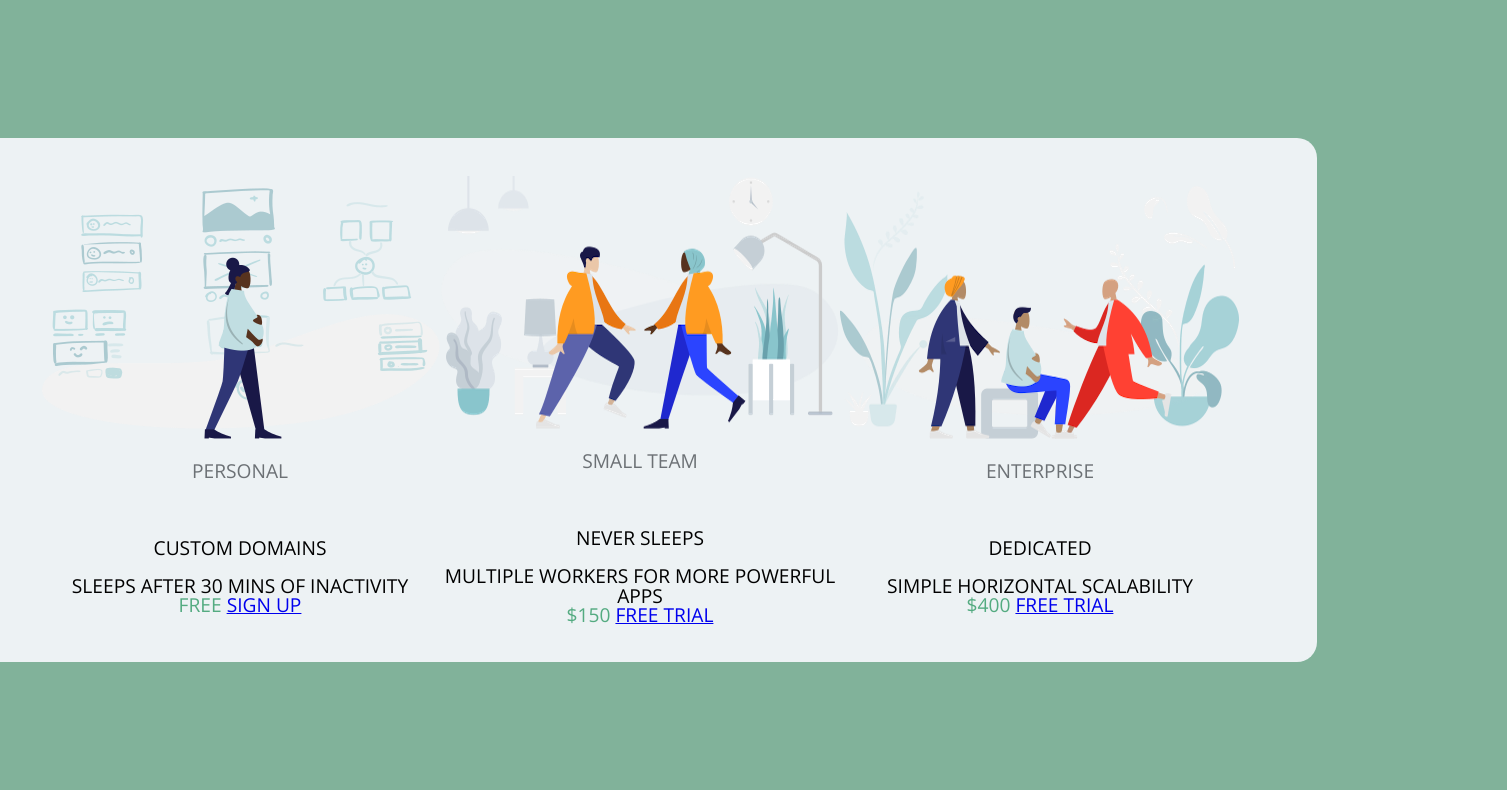
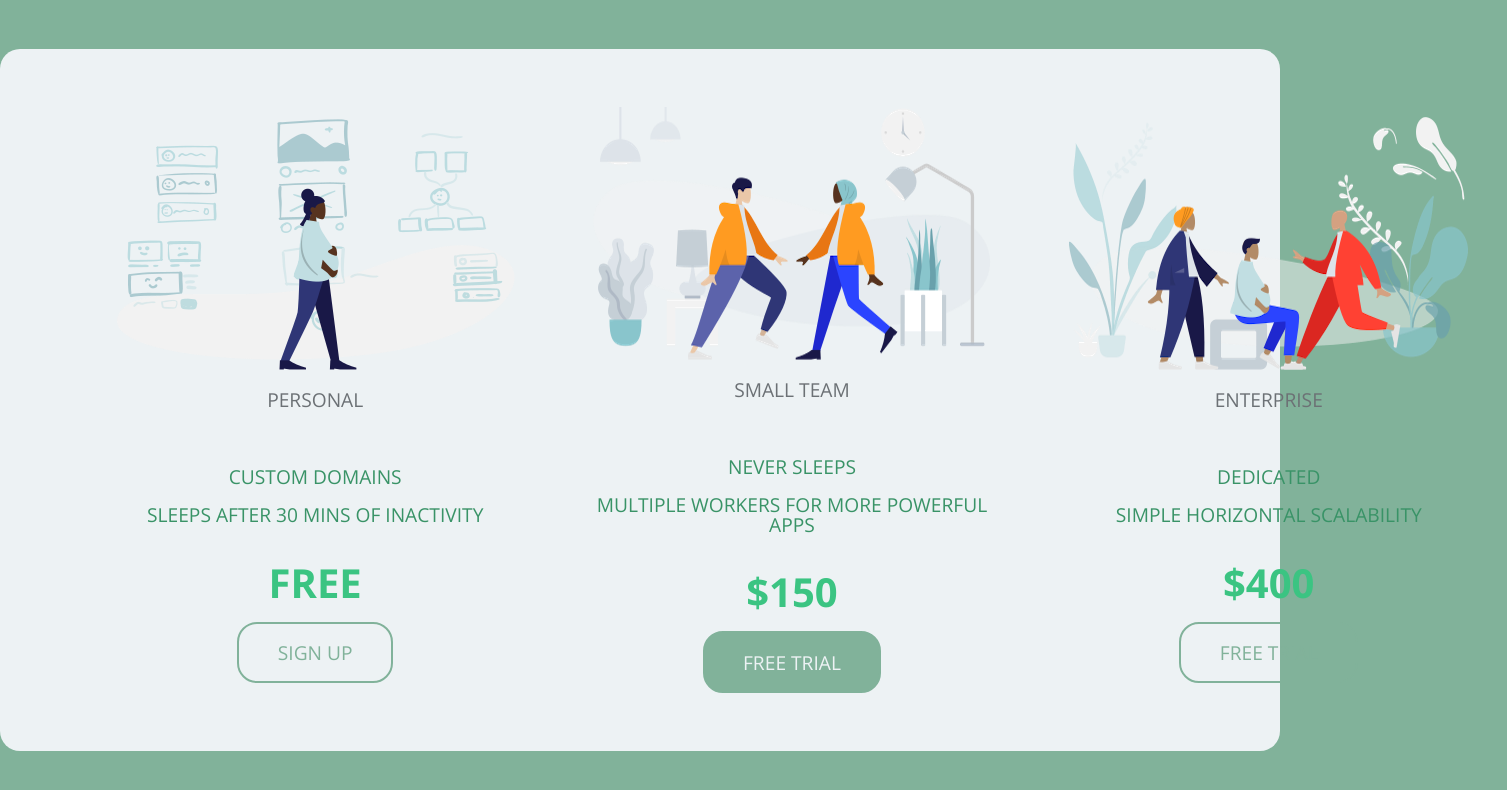
Before and after one commit to MachkrXXIV/pricing-panel, a plain HTML site: page index.html in a window 1280 px wide. Shown: the whole page, 1507 px wide, since content can reach past the window. Drawn offline with nearby package versions, Linux system fonts and the light colour scheme.

Commit message:
desktop first

```diff
--- a/index.html
+++ b/index.html
@@ -37,7 +37,7 @@
           </li>
         </ul>
         <span class="pricing-price">$150</span>
-        <a href="#/" class="pricing-button is-featured">Free trial</a>
+        <a href="#/" class="pricing-button">Free trial</a>
       </div>
 
       <div class="pricing-plan">
--- a/style.css
+++ b/style.css
@@ -2,6 +2,12 @@
 *::before,
 *::after {
   box-sizing: border-box;
+}
+
+@media (max-width: 768px) {
+  .panel-pricing-table {
+    flex-flow: column;
+  }
 }
 
 html {
@@ -10,7 +16,6 @@ html {
 
 body {
   min-height: 100vh;
-  min-width: 100vw;
   display: flex;
   justify-content: center;
   align-items: center;
@@ -19,17 +24,23 @@ body {
 
 .panel-pricing-table {
   padding: 2em 4em;
+  max-width: 100vw;
   display: flex;
-  justify-content: center;
+  justify-content: space-between;
   align-items: center;
   background-color: #edf2f4;
   border-radius: 20px;
   font-size: 1.2rem;
+  font-weight: 650px;
   text-transform: uppercase;
 }
 
 .pricing-plan {
+  display: flex;
+  flex-flow: column;
+  align-items: center;
   text-align: center;
+  padding: 1em 2em;
 }
 
 .pricing-header {
@@ -43,8 +54,26 @@ body {
   display: flex;
   flex-flow: column;
   gap: 1em;
+  margin-bottom: 2em;
+  color: hsl(151, 44%, 40%);
 }
 
 .pricing-price {
-  color: hsl(151, 34%, 50%);
+  font-size: 2.5rem;
+  font-weight: bolder;
+  color: hsl(151, 54%, 50%);
 }
+
+.pricing-button {
+  padding: 1em 2em;
+  margin-top: 1em;
+  border: 2px solid #81b29a;
+  border-radius: 20px;
+  color: #81b29a;
+  text-decoration: none;
+}
+
+.pricing-plan:nth-of-type(2) .pricing-button {
+  background-color: #81b29a;
+  color: #edf2f4;
+}
```
